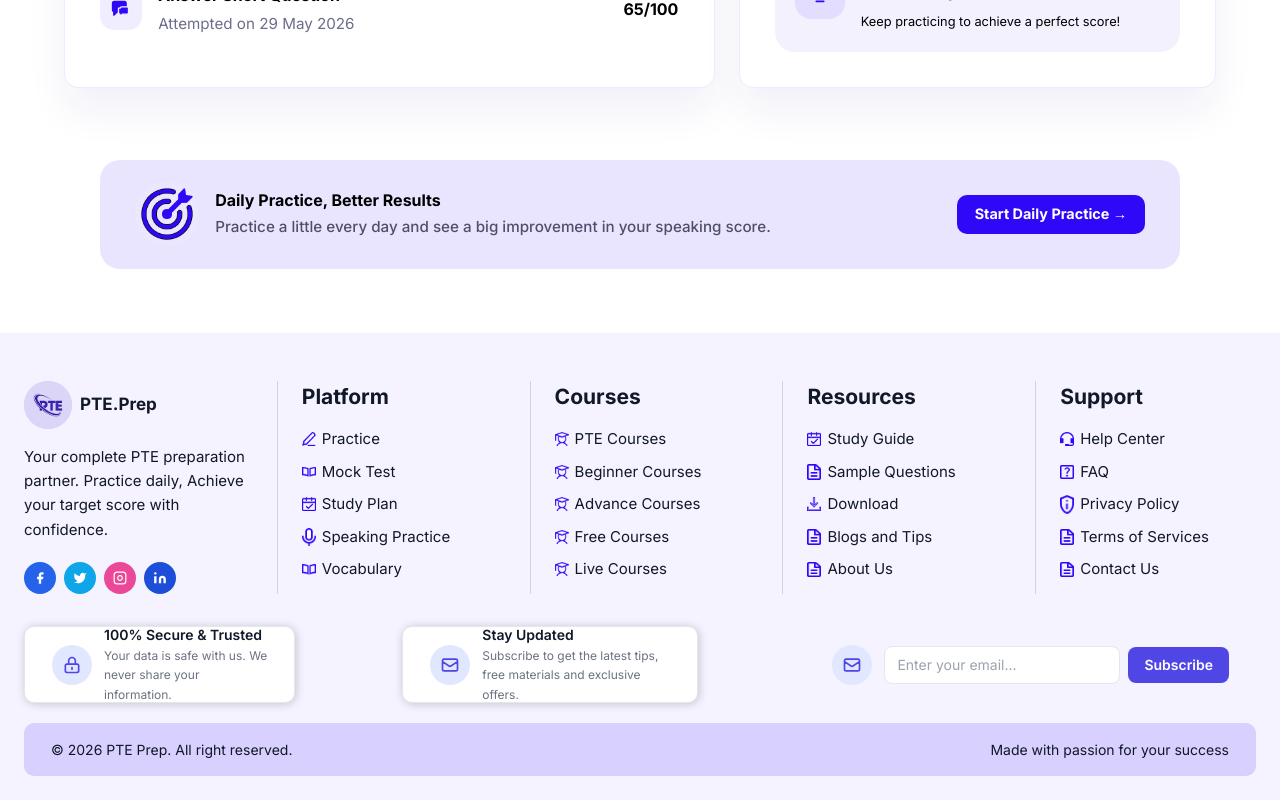
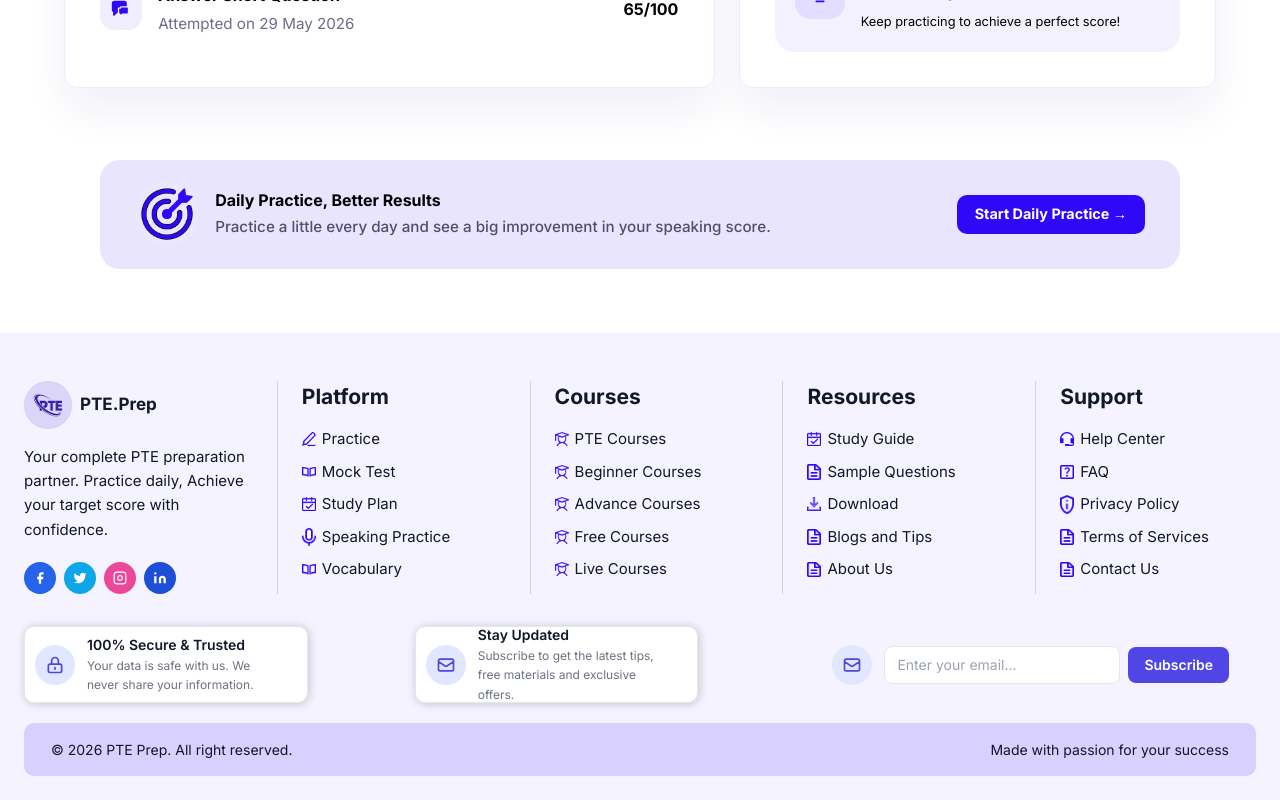
Before and after one commit to AuralithBit0822/PTE, a Next.js app in the folder frontend/: page /practice in a window 1280 px wide. Shown: the part 1856-2656 px from the top of the page. Built offline with nearby package versions, Linux system fonts and the light colour scheme.

Commit message:
fixed stay updated section and 100% Secure & Trusted section in footer

```diff
--- a/frontend/components/common/Footer.tsx
+++ b/frontend/components/common/Footer.tsx
@@ -149,7 +149,7 @@ export default function Footer() {
         {/* Divider */}
         <div className="flex items-center gap-[107px] mb-5">
           {/* Card 1: Security Badge */}
-          <div className="flex items-center gap-3 h-[77px] rounded-[10px] bg-white border border-gray-200 px-[27px]" style={{ boxShadow: '1px 1px 10px 0px #00000033' }}>
+          <div className="flex items-center gap-3 h-[77px] rounded-[10px] bg-white border border-gray-200 pl-[10px] pr-[27px] w-[320px]" style={{ boxShadow: '1px 1px 10px 0px #00000033' }}>
               <div className="w-10 h-10 rounded-full bg-indigo-100 flex items-center justify-center flex-shrink-0">
                 <svg className="w-5 h-5 text-indigo-600" fill="none" stroke="currentColor" viewBox="0 0 24 24">
                   <path strokeLinecap="round" strokeLinejoin="round" strokeWidth={2}
@@ -163,7 +163,7 @@ export default function Footer() {
           </div>
 
           {/* Card 2: Stay Updated */}
-          <div className="flex items-center gap-3 h-[77px] rounded-[10px] bg-white border border-gray-200 px-[27px]" style={{ boxShadow: '1px 1px 10px 0px #00000033' }}>
+          <div className="flex items-center gap-3 h-[77px] rounded-[10px] bg-white border border-gray-200 pl-[10px] pr-[27px]  w-[320px]" style={{ boxShadow: '1px 1px 10px 0px #00000033' }}>
             <div className="w-10 h-10 rounded-full bg-indigo-100 flex items-center justify-center flex-shrink-0">
               <svg className="w-5 h-5 text-indigo-600" fill="none" stroke="currentColor" viewBox="0 0 24 24">
                 <path strokeLinecap="round" strokeLinejoin="round" strokeWidth={2}
```
